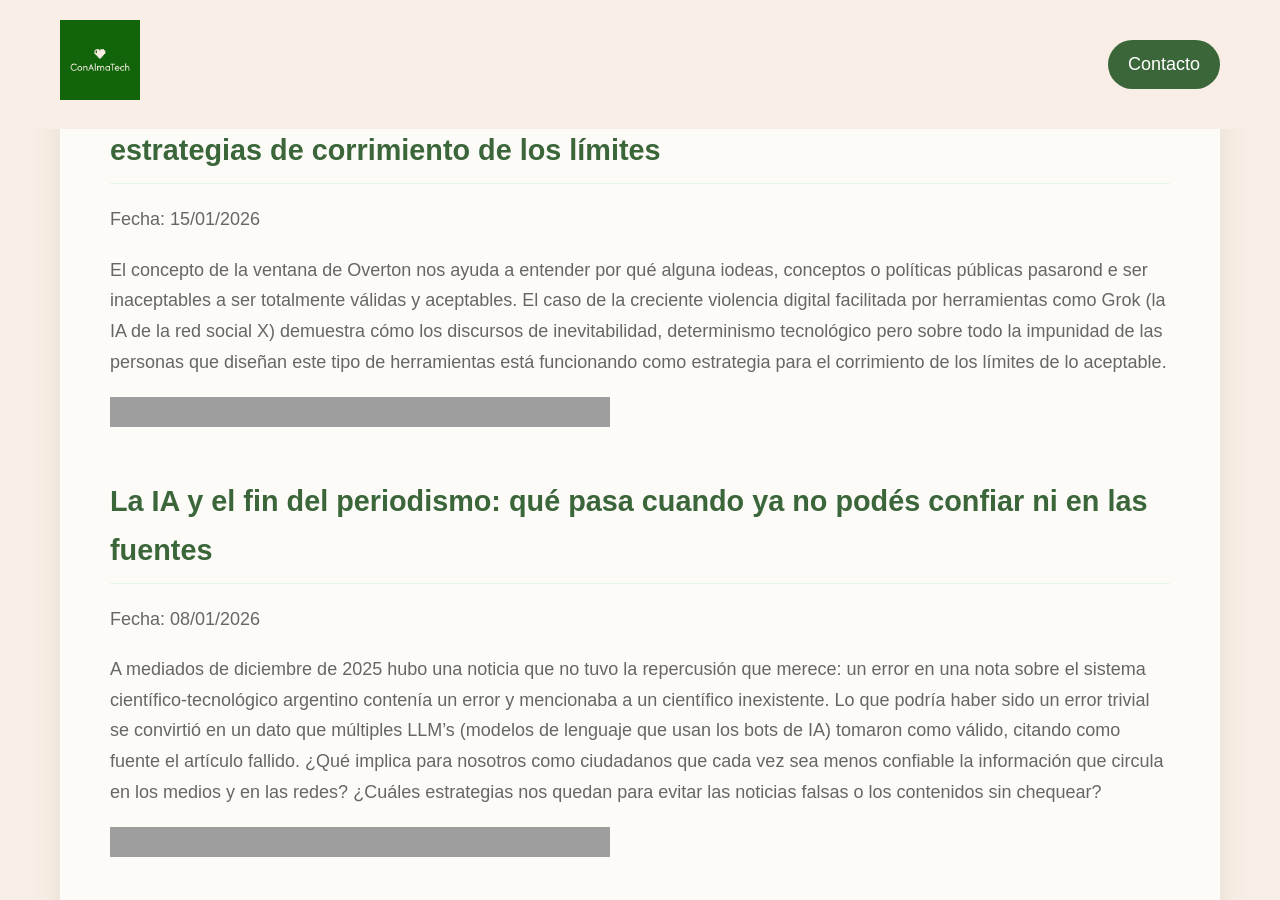
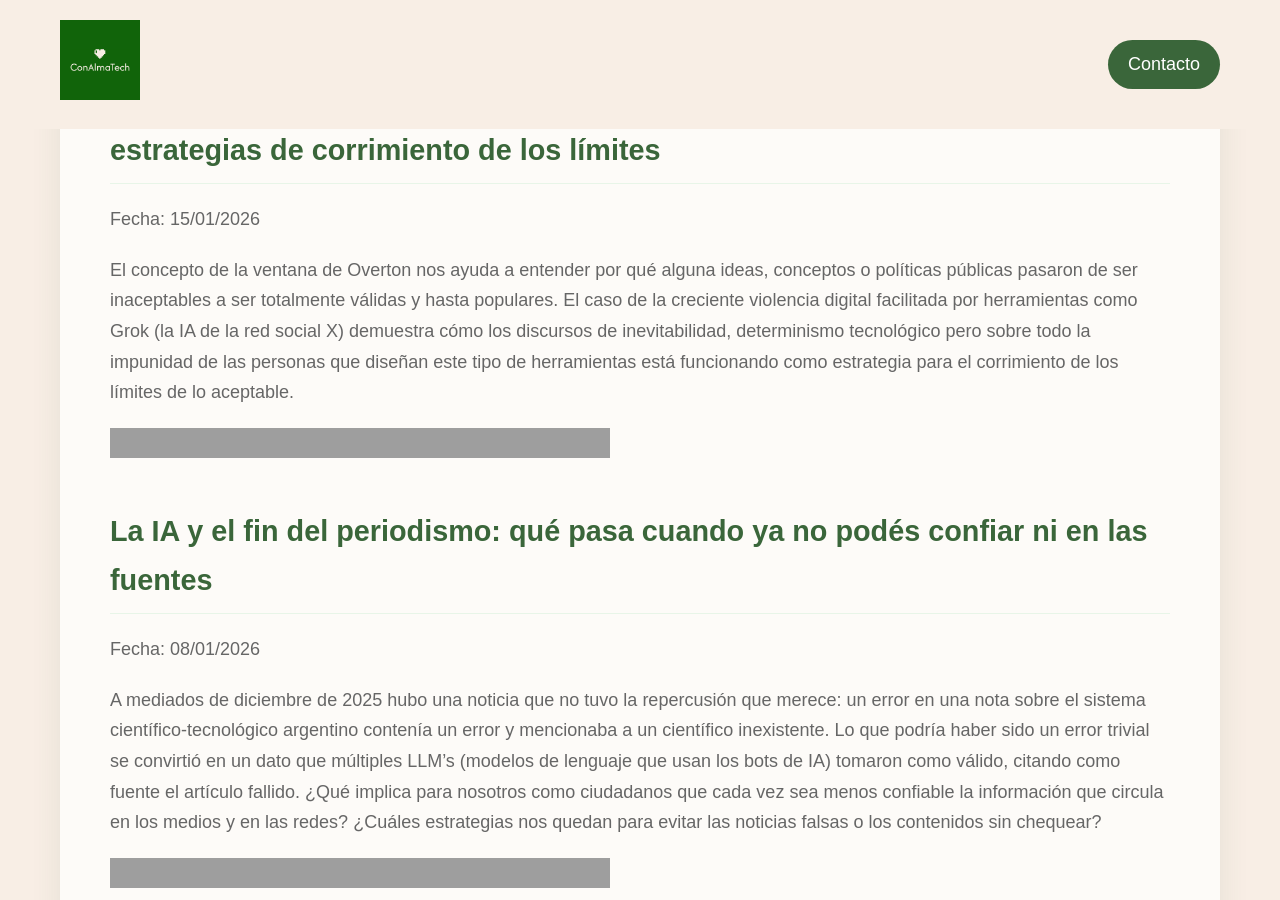
Before and after one commit to anitalmada/anitalmada.github.io, a Jekyll site: the page built from _posts/2026-01-15-columna-radial-semanal.markdown, in a window 1280 px wide and 900 px high, scrolled down 1020 px. Built offline with Jekyll 4.4.1, drawn with Linux system fonts in a browser that asks for light colours; some web fonts are replaced; grey boxes are pictures that could not be loaded.

```diff
--- a/_posts/2026-01-15-columna-radial-semanal.markdown
+++ b/_posts/2026-01-15-columna-radial-semanal.markdown
@@ -16,7 +16,7 @@
 
 Fecha: 15/01/2026
 
-El concepto de la ventana de Overton nos ayuda a entender por qué alguna iodeas, conceptos o políticas públicas pasarond e ser inaceptables a ser totalmente válidas y aceptables.
+El concepto de la ventana de Overton nos ayuda a entender por qué alguna ideas, conceptos o políticas públicas pasaron de ser inaceptables a ser totalmente válidas y hasta populares.
 El caso de la creciente violencia digital facilitada por herramientas como Grok (la IA de la red social X) demuestra cómo los discursos de inevitabilidad, determinismo tecnológico pero sobre todo la impunidad de las personas que diseñan este tipo de herramientas está funcionando como estrategia para el corrimiento de los límites de lo aceptable.
 
 <div style="max-width: 720px; margin: 1rem 0;">
```
